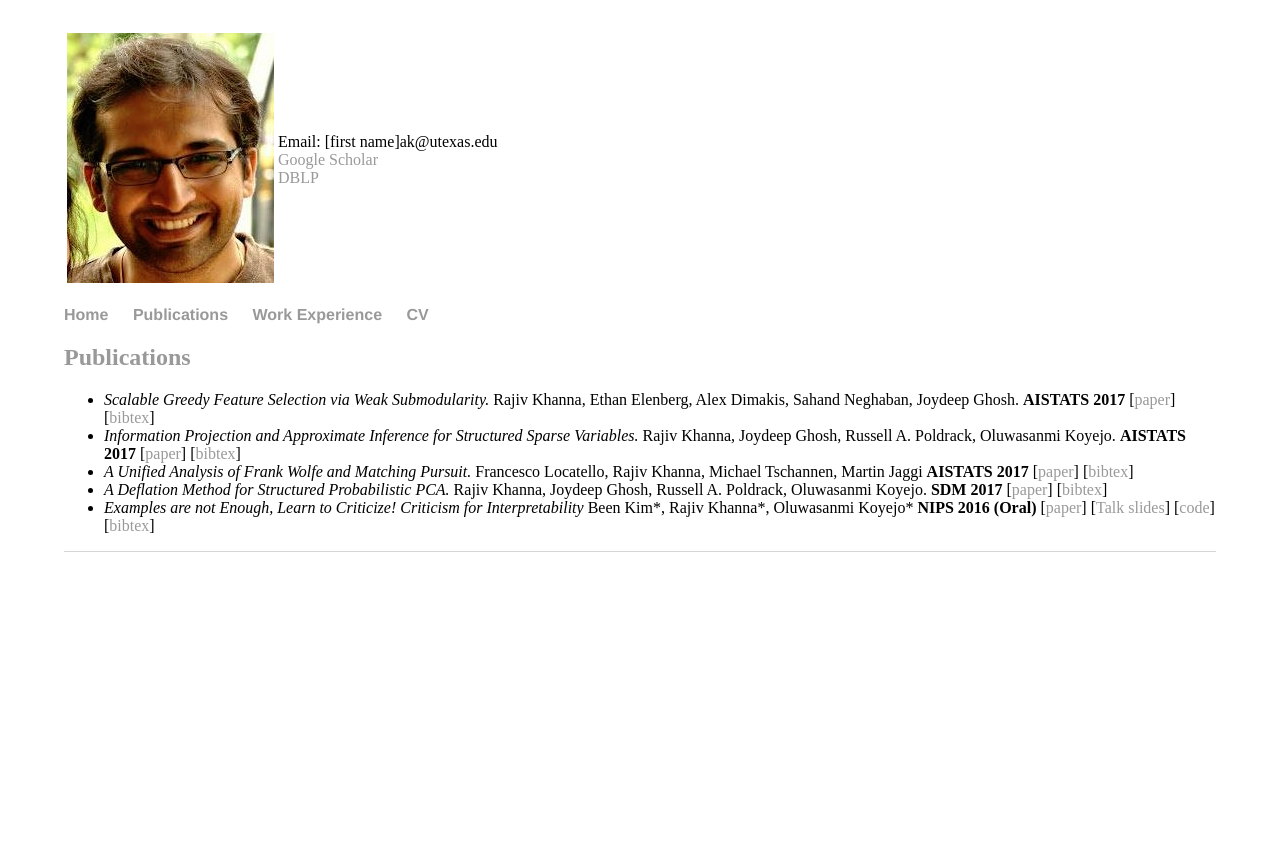
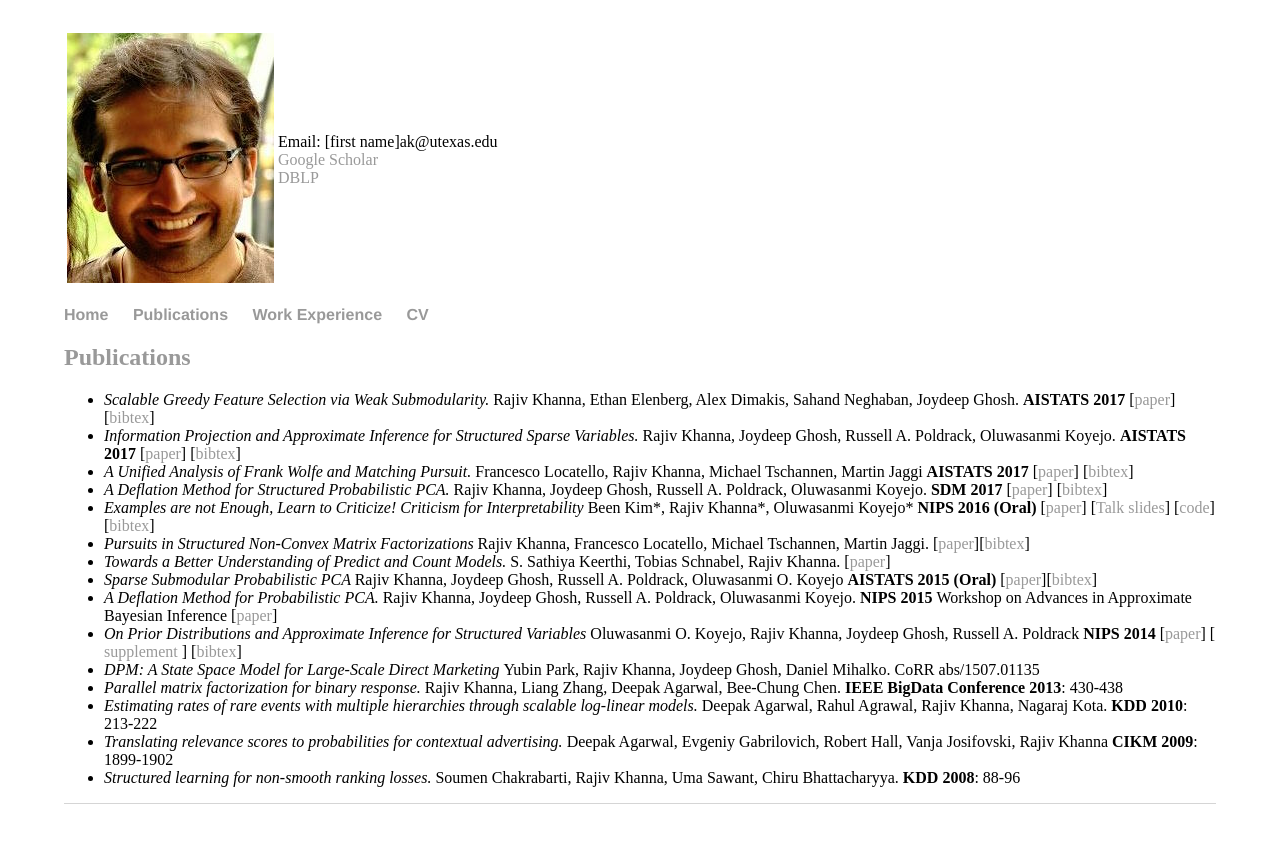
Before and after one commit to rjvak7/rjvak7.github.io, a Jekyll site: the page built from pubs.html, in a window 1280 px wide. Shown: the top 843 px of the page. Built offline with Jekyll 4.4.1, drawn with Linux system fonts in a browser that asks for light colours.

Commit message:
update pubs

```diff
--- a/pubs.html
+++ b/pubs.html
@@ -43,6 +43,36 @@ year = 2017 <br>
   booktitle={Advances in Neural Information Processing Systems},<br>
   year={2016} <br>
 }</div>  </li>
+<li> <i> Pursuits in Structured Non-Convex Matrix Factorizations </i> Rajiv Khanna, Francesco Locatello, Michael Tschannen, Martin Jaggi. [<a href="https://arxiv.org/abs/1602.04208">paper</a>][<a href = javascript:showhide('pursuitsbib')>bibtex</a>]  <div id ="pursuitsbib" style="display:none">
+@article{khanna:2016pursuits,<br>
+  author       = {Rajiv Khanna AND Francesco Locatello AND Michael Tschannen AND Martin Jaggi}, <br>
+  title        = {{Pursuits in Structured Non-Convex Matrix Factorizations}},<br>
+  year         = 2016,<br>
+  journal= {arXiv}, <br>
+  note       = {1602.04208v1} <br>
+} </div>
+</li>
+<li> <i> Towards a Better Understanding of Predict and Count Models.</i> S. Sathiya Keerthi, Tobias Schnabel, Rajiv Khanna.  [<a href="https://arxiv.org/abs/1511.02024">paper</a>] </li>
+<li> <i> Sparse Submodular Probabilistic PCA </i> Rajiv Khanna, Joydeep Ghosh, Russell A. Poldrack, Oluwasanmi O. Koyejo <b>AISTATS 2015 (Oral) </b> [<a href="papers/ppca.pdf">paper</a>][<a href = javascript:showhide('ppca')>bibtex</a>]  <div id ="ppca" style="display:none">
+@INPROCEEDINGS{khanna:2015ppca, <br>
+  author = {Rajiv Khanna and Joydeep Ghosh and Russell A. Poldrack and Oluwasanmi Koyejo}, <br>
+  title = {Sparse Submodular Probabilistic {PCA}}, <br>
+  booktitle = {AISTATS}, <br>
+  year = {2015}, <br>
+} </div>  </li>
+<li> <i> A Deflation Method for Probabilistic PCA.  </i> Rajiv Khanna, Joydeep Ghosh, Russell A. Poldrack, Oluwasanmi Koyejo. <b> NIPS 2015 </b> Workshop on Advances in Approximate Bayesian Inference [<a href="http://approximateinference.org/2015/accepted/KhannaEtAl2015.pdf">paper</a>] </li>
+<li> <i> On Prior Distributions and Approximate Inference for Structured Variables </i> Oluwasanmi O. Koyejo, Rajiv Khanna, Joydeep Ghosh, Russell A. Poldrack <b>NIPS 2014</b> [<a href="papers/priors_nips14.pdf">paper</a>] [<a href="papers/priors_nips14_supp.pdf"> supplement </a>]  [<a href = javascript:showhide('priors')>bibtex</a>]  <div id ="priors" style="display:none">
+@INPROCEEDINGS{koyejo:2014priors, <br>
+  author = {Oluwasanmi Koyejo and Rajiv Khanna and Joydeep Ghosh and Russell A. Poldrack}, <br>
+  title = {{On Prior Distributions and Approximate Inference for Structured Variables}}, <br>
+  booktitle = {NIPS }, <br>
+  year = {2014}, <br>
+} </div>  </li>
+<li> <i> DPM: A State Space Model for Large-Scale Direct Marketing </i> Yubin Park, Rajiv Khanna, Joydeep Ghosh, Daniel Mihalko.  CoRR abs/1507.01135
+<li> <i> Parallel matrix factorization for binary response. </i> Rajiv Khanna, Liang Zhang, Deepak Agarwal, Bee-Chung Chen. <b>IEEE  BigData Conference 2013</b>: 430-438
+<li> <i> Estimating rates of rare events with multiple hierarchies through scalable log-linear models. </i> 	Deepak Agarwal, Rahul Agrawal, Rajiv Khanna, Nagaraj Kota. <b>KDD 2010</b>: 213-222
+<li> <i> Translating relevance scores to probabilities for contextual advertising. </i> Deepak Agarwal, Evgeniy Gabrilovich, Robert Hall, Vanja Josifovski, Rajiv Khanna <b>CIKM 2009</b>: 1899-1902
+<li> <i> Structured learning for non-smooth ranking losses. </i> Soumen Chakrabarti, Rajiv Khanna, Uma Sawant, Chiru Bhattacharyya. <b>KDD 2008</b>: 88-96
 </ul>
 
 
```
Also changed, not shown: 1 other file.
